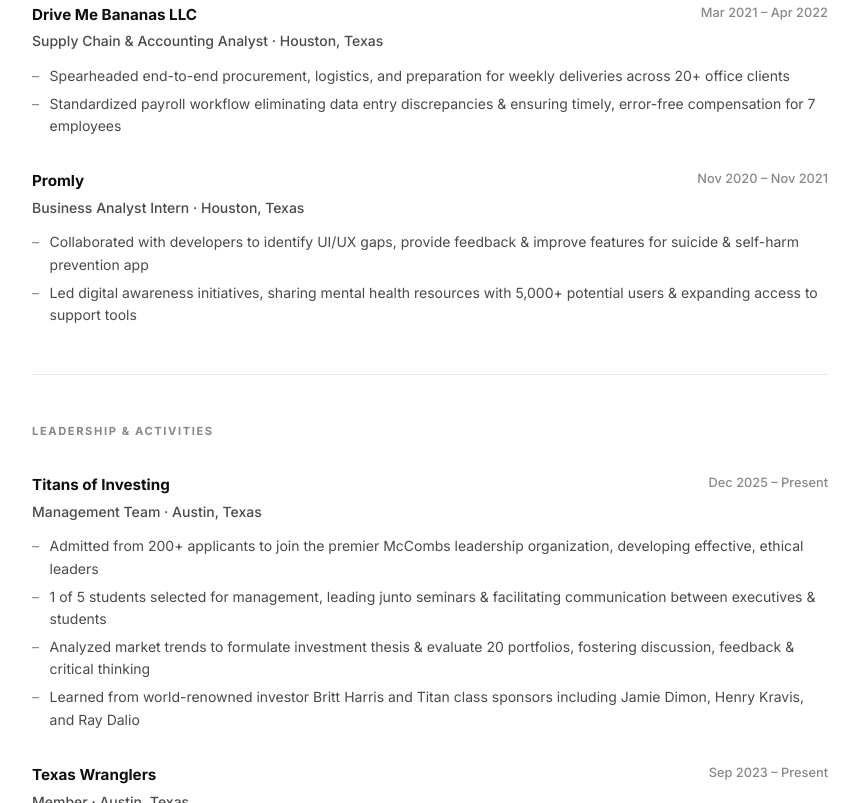
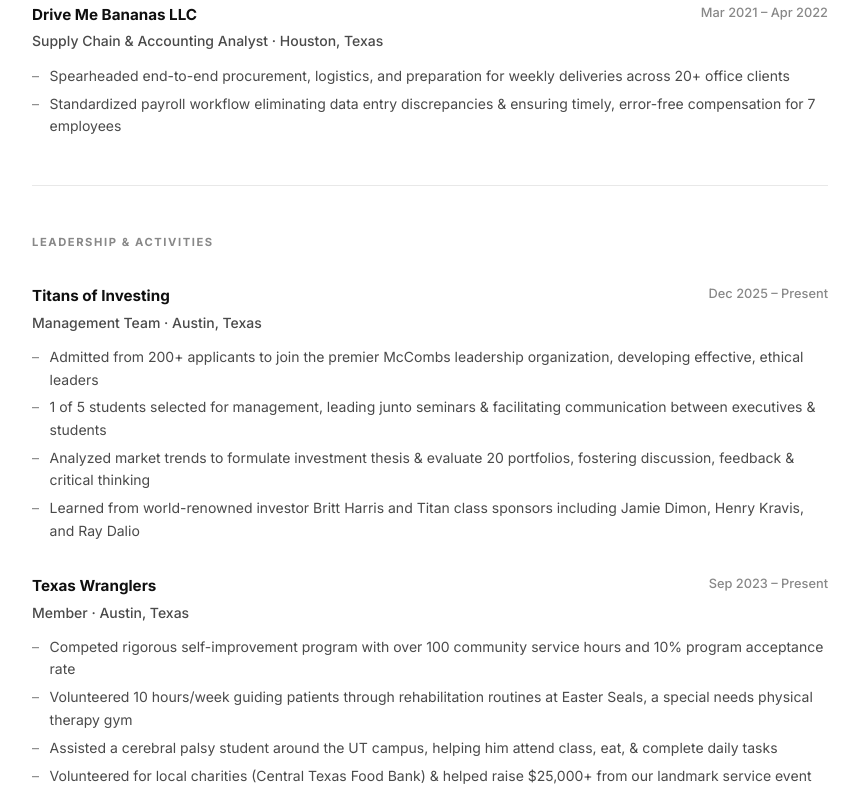
Before and after one commit to johnegharevba/Personal-Website, a plain HTML site: page resume.html in a window 1280 px wide. Shown: the part 1351-2154 px from the top of the page, without its empty margins (210-1069 px from the left). Drawn offline with Linux system fonts and the light colour scheme.

Commit message:
Delete Business Analyst Intern section from resume
Removed Business Analyst Intern entry from resume.

```diff
--- a/resume.html
+++ b/resume.html
@@ -105,18 +105,6 @@
               <li>Standardized payroll workflow eliminating data entry discrepancies & ensuring timely, error-free compensation for 7 employees</li>
             </ul>
           </div>
-
-          <div class="resume-entry">
-            <div class="resume-entry-header">
-              <span class="resume-entry-org">Promly</span>
-              <span class="resume-entry-date">Nov 2020 – Nov 2021</span>
-            </div>
-            <div class="resume-entry-role">Business Analyst Intern · Houston, Texas</div>
-            <ul>
-              <li>Collaborated with developers to identify UI/UX gaps, provide feedback & improve features for suicide & self-harm prevention app</li>
-              <li>Led digital awareness initiatives, sharing mental health resources with 5,000+ potential users & expanding access to support tools</li>
-            </ul>
-          </div>
         </div>
 
         <!-- LEADERSHIP -->
```
